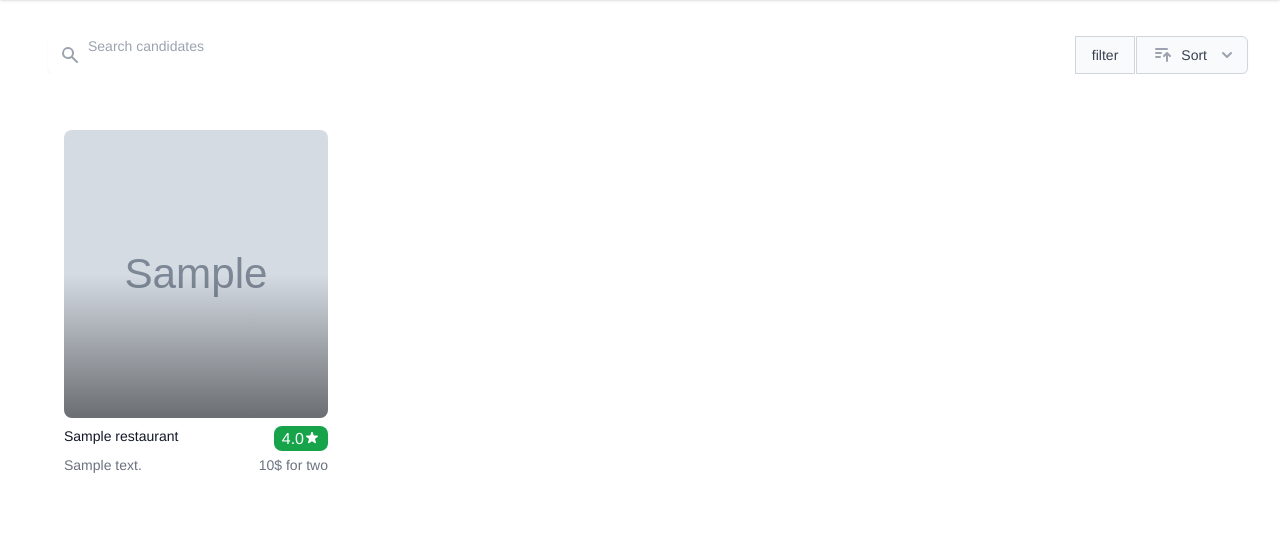
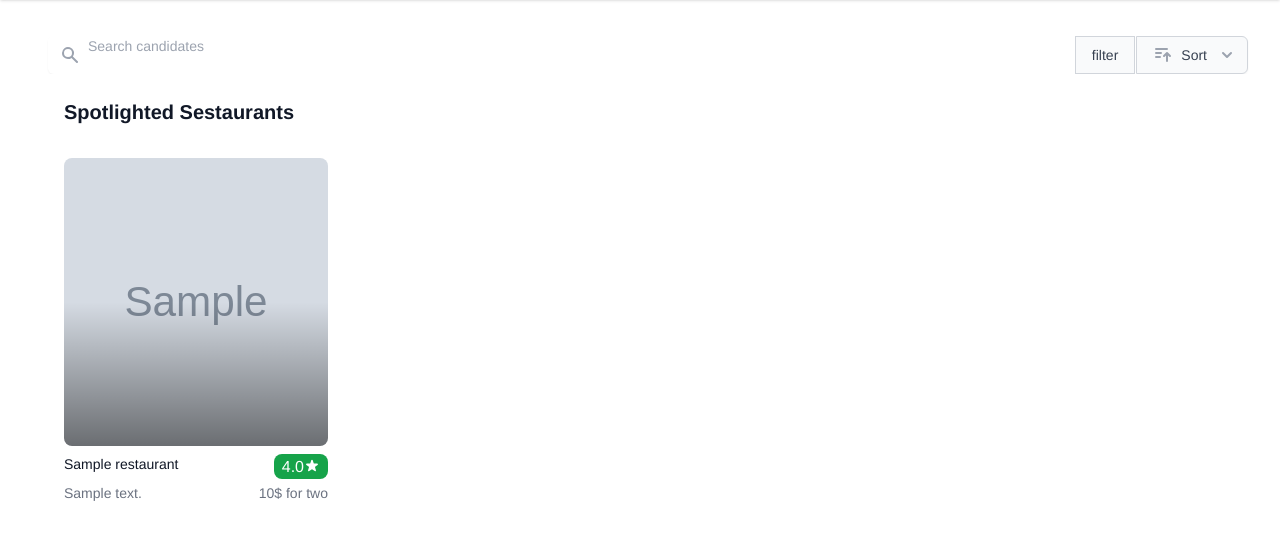
Before and after one commit to dhinesh-kumar-m/foodapp, a Django app: page /restaurant/spotlight in a window 1280 px wide. Shown: the part 64-604 px from the top of the page. Run offline with Django 4.2, Linux system fonts and the light colour scheme; tables that the repository leaves empty hold one stand-in row (values such as "Sample post"); grey boxes marked "Sample" are stand-in pictures; some libraries are stand-ins or nearby versions.

Commit message:
Add List headings

```diff
--- a/restaurant/templates/restaurant/list.html
+++ b/restaurant/templates/restaurant/list.html
@@ -8,7 +8,16 @@
 
 <div class="bg-white">
   <div class="max-w-2xl mx-auto px-4 sm:py-6 sm:px-6 lg:max-w-7xl lg:px-8">
-    <!-- <h2 class="text-xl font-bold text-gray-900">Customers also bought</h2> -->
+
+    {% if page == 'visited' %}
+    <h2 class="text-xl font-bold text-gray-900">Restaurants visited by you</h2>
+    {% elif  page == 'bookmark' %}
+    <h2 class="text-xl font-bold text-gray-900">Restaurant you you bookmarked</h2>
+    {% elif  page == 'spotlight' %}
+    <h2 class="text-xl font-bold text-gray-900">Spotlighted Sestaurants</h2>
+    {% else %}
+    <h2 class="text-xl font-bold text-gray-900">Listing Restaurants near you</h2>
+    {% endif %}
 
     <div class="mt-8 grid grid-cols-1 gap-y-12 sm:grid-cols-2 sm:gap-x-6 lg:grid-cols-4 xl:gap-x-8">
       {% for restaurant in filter.qs %}
--- a/restaurant/templates/restaurant/spotlight/list.html
+++ b/restaurant/templates/restaurant/spotlight/list.html
@@ -1 +1 @@
-{% include 'restaurant/list.html' %}
+{% include 'restaurant/list.html' with page="spotlight" %}
```
